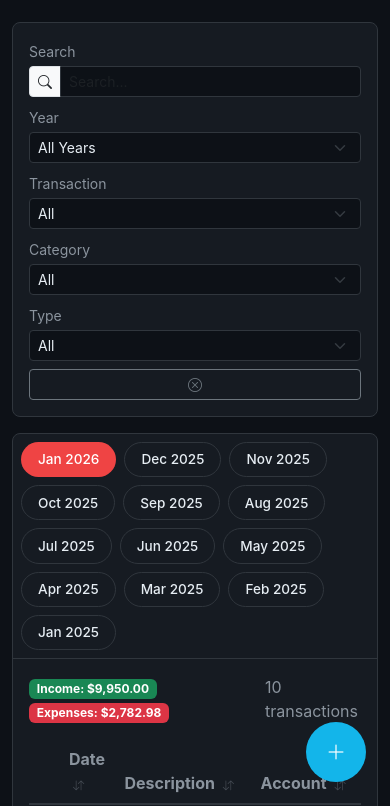
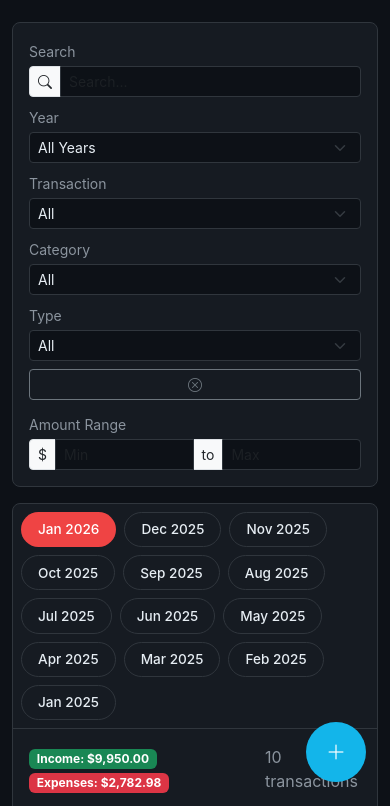
Before and after one commit to giddr/balance-sheet-demo, a plain HTML site: page index.html in a window 390 px wide. Both pictures are taken after a click on the button 195 px from the left and 1738 px from the top of the page. Shown: the part 1354-2160 px from the top of the page. Drawn offline with nearby package versions, Linux system fonts and the light colour scheme.

Commit message:
Add amount range filter to transaction search
Adds min/max dollar amount inputs to the filter bar, allowing
transactions to be filtered by financial range. Synced from main app.

Co-Authored-By: Claude Opus 4.5 <noreply@anthropic.com>

```diff
--- a/index.html
+++ b/index.html
@@ -252,6 +252,17 @@
                                 <button class="btn btn-outline-secondary btn-sm w-100" onclick="clearFilters()">
                                     <i class="bi bi-x-circle"></i>
                                 </button>
+                            </div>
+                        </div>
+                        <div class="row g-2 align-items-end mt-1">
+                            <div class="col-md-3">
+                                <label class="form-label small text-muted mb-1">Amount Range</label>
+                                <div class="input-group input-group-sm">
+                                    <span class="input-group-text">$</span>
+                                    <input type="number" class="form-control" id="filter-amount-min" placeholder="Min" min="0" step="0.01">
+                                    <span class="input-group-text">to</span>
+                                    <input type="number" class="form-control" id="filter-amount-max" placeholder="Max" min="0" step="0.01">
+                                </div>
                             </div>
                         </div>
                     </div>
--- a/js/app.js
+++ b/js/app.js
@@ -203,6 +203,16 @@ function setupEventListeners() {
     if (filterTransactionType) {
         filterTransactionType.addEventListener('change', filterAndDisplayExpenses);
     }
+
+    const filterAmountMin = document.getElementById('filter-amount-min');
+    if (filterAmountMin) {
+        filterAmountMin.addEventListener('input', filterAndDisplayExpenses);
+    }
+
+    const filterAmountMax = document.getElementById('filter-amount-max');
+    if (filterAmountMax) {
+        filterAmountMax.addEventListener('input', filterAndDisplayExpenses);
+    }
 }
 
 // ============ CATEGORIES ============
@@ -291,6 +301,10 @@ function filterAndDisplayExpenses() {
     const categoryFilter = document.getElementById('filter-category')?.value || '';
     const typeFilter = document.getElementById('filter-type')?.value || '';
     const transactionTypeFilter = document.getElementById('filter-transaction-type')?.value || '';
+    const amountMinStr = document.getElementById('filter-amount-min')?.value || '';
+    const amountMaxStr = document.getElementById('filter-amount-max')?.value || '';
+    const amountMin = amountMinStr ? parseFloat(amountMinStr) : null;
+    const amountMax = amountMaxStr ? parseFloat(amountMaxStr) : null;
 
     let filtered = allExpenses.filter(expense => {
         // Search filter
@@ -317,6 +331,10 @@ function filterAndDisplayExpenses() {
         if (transactionTypeFilter && expense.transaction_type !== transactionTypeFilter) {
             return false;
         }
+
+        // Amount range filter
+        if (amountMin !== null && expense.amount < amountMin) return false;
+        if (amountMax !== null && expense.amount > amountMax) return false;
 
         return true;
     });
@@ -1417,12 +1435,16 @@ function clearFilters() {
     const category = document.getElementById('filter-category');
     const type = document.getElementById('filter-type');
     const transactionType = document.getElementById('filter-transaction-type');
+    const amountMin = document.getElementById('filter-amount-min');
+    const amountMax = document.getElementById('filter-amount-max');
 
     if (search) search.value = '';
     if (year) year.value = '';  // Show all years by default
     if (category) category.value = '';
     if (type) type.value = '';
     if (transactionType) transactionType.value = '';
+    if (amountMin) amountMin.value = '';
+    if (amountMax) amountMax.value = '';
 
     filterAndDisplayExpenses();
 }
```
